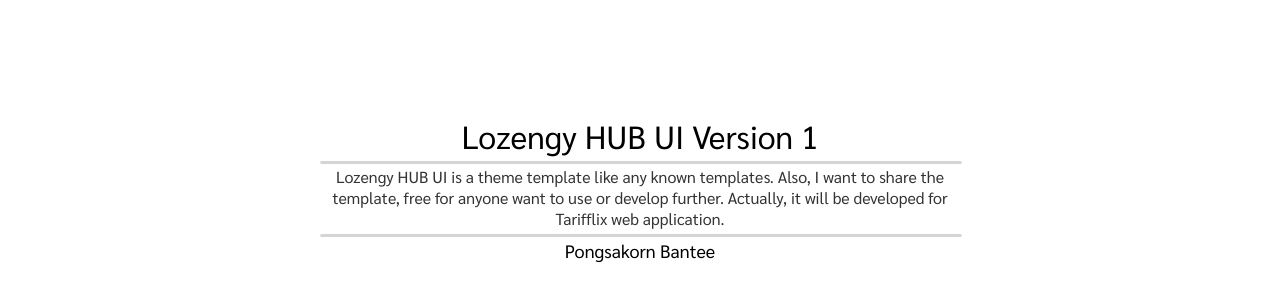
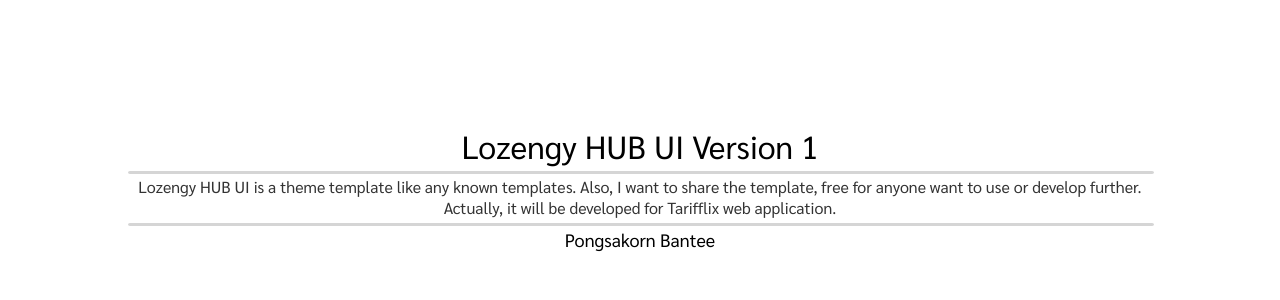
Before and after one commit to PkBantee/lozengy-hub-ui, a plain HTML site: page index.html in a window 1280 px wide. Shown: the part 212-512 px from the top of the page. Drawn offline with Linux system fonts and the light colour scheme.

Commit message:
add detail css

```diff
--- a/index.html
+++ b/index.html
@@ -39,7 +39,8 @@
         .lzg-ct-xpd-desp {
             font-size: 16px;
             color: #333;
-            max-width: 50vw;
+            margin: auto;
+            width: 80vw;
         }
 
         .lzg-ct-xpd-creator {
```
